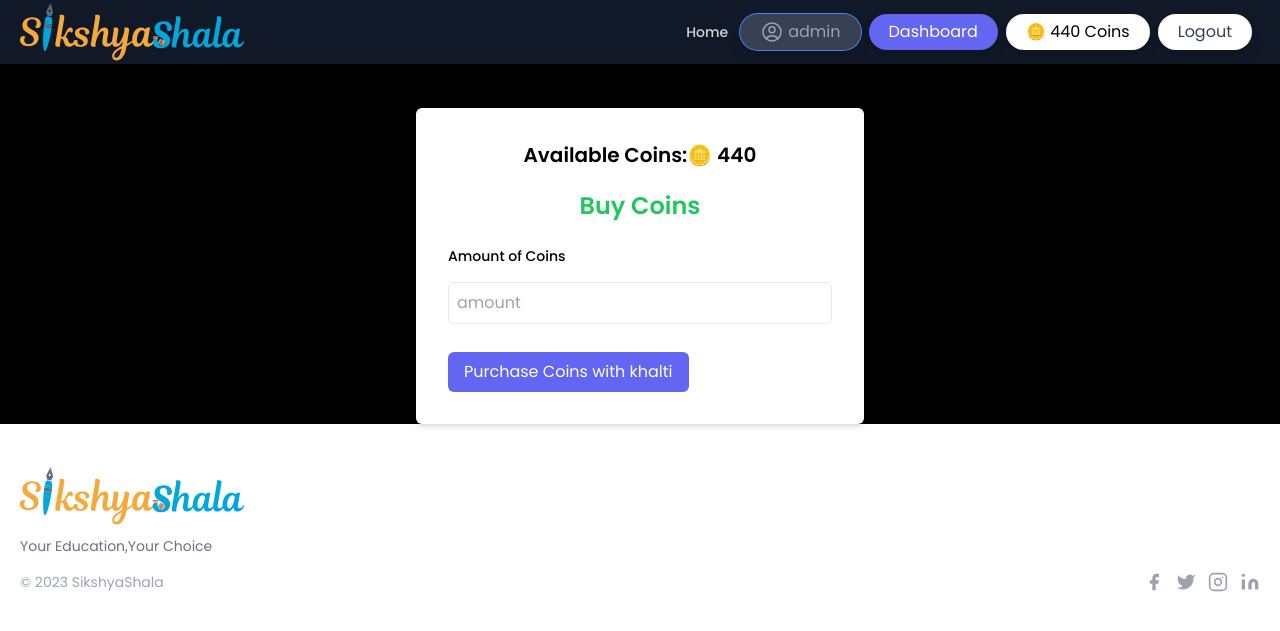
After one commit to aaravcreator/ss_tailwind, a Django app: page /coinStatus in a window 1280 px wide. The commit adds this page. Shown: the top 631 px of the page. Run offline with Django 4.2, Linux system fonts and the light colour scheme; a user stored in the database is signed in; data comes from the database, SQL or seed files in the repository; both versions use the stored data as it was after the commit; style sheets or scripts are compiled from the project's sources; some libraries are stand-ins or nearby versions.

Commit message:
coin feature added

```diff
--- a/cmsapp/admin.py
+++ b/cmsapp/admin.py
@@ -72,3 +72,5 @@ class CustomUserAdmin(UserAdmin):
     search_fields = ("username",)
     ordering = ("username",)
 admin.site.register(User, CustomUserAdmin)
+admin.site.register(UserCourseStatus)
+admin.site.register(UserCoin)
--- a/cmsapp/new_view.py
+++ b/cmsapp/new_view.py
@@ -3,9 +3,11 @@ from .models import *
 def tw_view(request):
     events = Event.objects.all()
     courses = Course.objects.all()
+    usercoin = UserCoin.objects.filter(user = request.user).first()
     context = {
         'events':events,
-        'courses':courses
+        'courses':courses,
+        'usercoin':usercoin
 
 
     }
--- /dev/null
+++ b/cmsapp/templates/cmsapp/buyMoreCoins.html
@@ -0,0 +1,29 @@
+{% extends 'base_tw.html' %}
+{% load static %}
+
+{% block content %}
+<div class="container mx-auto mt-8">
+    <div class="max-w-md mx-auto bg-white p-8 rounded-md shadow-md mt-3">
+        <h1 class="text-center font-bold text-[20px] mb-5">Available Coins:&#129689; {{usercoin.coin_amount}}</h1>
+        <h2 class="text-2xl font-semibold mb-6 text-green-500 text-center">Buy Coins</h2>
+
+        <form action="{%url 'initiate' %}" method="post" class="space-y-4">
+            {% csrf_token %}
+            {%csrf_token%}
+            <input type="hidden" name = "purchase_order_id" value = "{{uuid}}">
+            <input type="hidden" name = "return_url" value = "http://127.0.0.1:8000/verify/" id = "">
+            <div>
+                <label for="coin-amount" class=" mt-5 block text-sm font-medium ">Amount of Coins</label>
+                <input type="number" placeholder="amount" id="coin-amount" name="coin_amount" class="mt-4 p-2 w-full border rounded-md">
+            </div>
+
+
+            <div>
+                <button type="submit" class=" mt-3 bg-indigo-500 text-white px-4 py-2 rounded-md hover:bg-indigo-300">
+                    Purchase Coins with khalti
+                </button>
+            </div>
+        </form>
+    </div>
+</div>
+{% endblock content %}
--- a/cmsapp/templatetags/lock.py
+++ b/cmsapp/templatetags/lock.py
@@ -7,7 +7,7 @@ register = template.Library()
 def is_verified(lesson,user):
     # lesson_ = lessons.objects.filter(slug = lessons)
     slug = lesson.slug
-    print(slug)
+    # print(slug)
     lesson_ = lessons.objects.filter(slug = slug).first()
 
     if lesson_.lesson_number == 1:
--- a/cmsapp/urls.py
+++ b/cmsapp/urls.py
@@ -27,7 +27,11 @@ urlpatterns = [
     path('request/',views.requestproject,name = "requestproject"),
     path('token_send/',views.token_send,name = 'tokensend'),
     path('verify/<auth_token>',views.verify,name = 'verify'),
-    path("seachCourse/",views.liveSearch,name = "liveSearch")
+    path("seachCourse/",views.liveSearch,name = "liveSearch"),
+    path("accessCourse/<str:slug>/",views.accessCourse,name = "accessCourse"),
+    path('coinStatus',views.buycoins,name = "coinStatus"),
+    path('verify/',views.verify,name = "verify"),
+    path('initiate/',views.khalti_request,name = "initiate")
 
 
 ]
--- a/cmsapp/views.py
+++ b/cmsapp/views.py
@@ -13,6 +13,8 @@ from django.core.paginator import Paginator
 from django.http import JsonResponse
 from django.urls import reverse
 from cmsapp.forms import *
+import requests
+import json
 
 # Create your views here.
 def watchlater(request):
@@ -114,60 +116,70 @@ def index(request):
     return render(request,'cmsapp/index_tw.html',{'courses':courses,'categories':categories,'categoryID':int(categoryID),'page':page})
 @login_required(login_url='login')
 def course(request, slug,lesson_slug):
+
     courses = Course.objects.filter(slug = slug).first()
     total = courses.lessons_set.all().count()
     lesson_ = lessons.objects.filter(slug = lesson_slug).first()
-    # print(lesson_.lesson_number)
-    # print(total)
 
-    if lesson_slug:
-        try:
-            lesson = lessons.objects.get(
-                slug=lesson_slug, Course=courses)
-
-        except lessons.DoesNotExist:
-            lesson = None
-    else:
-        lesson = lessons.objects.get(
-                lesson_number=1, Course=courses)
-    tracklesson = Tracklesson.objects.filter(user = request.user,course = courses).first()
-    if tracklesson:
-        tracklesson.user = request.user
-        tracklesson.lesson_slug = lesson_slug
-
-        if tracklesson.lesson_number<lesson_.lesson_number:
-            # print(lesson_.lesson_number)
-            tracklesson.lesson_number = lesson_.lesson_number
+    if courses.ispaid:
+        usercoursestatus = UserCourseStatus.objects.filter(user = request.user,course = courses).first()
 
 
-        # tracklesson.lesson_number =
-        tracklesson.save()
-    elif not tracklesson:
-        tracklesson1 = Tracklesson(user = request.user,course = courses,lesson_slug = lesson_slug,lesson_number = 1)
-        tracklesson1.save()
+        if usercoursestatus and usercoursestatus.can_access ==True:
 
-    if lesson.lesson_number==1:
-        return render(request, 'cmsapp/course.html', {'courses': courses, 'lesson': lesson})
-    elif lesson.lesson_number!=1:
+            if lesson_slug:
+                try:
+                    lesson = lessons.objects.get(
+                        slug=lesson_slug, Course=courses)
 
-        lesson_ = lessons.objects.filter(Course = courses,lesson_number = lesson.lesson_number-1).first()
-        quiz = Quiz.objects.filter(course = courses,lessons = lesson_).first()
-        result = Result.objects.filter(quiz = quiz,user = request.user).first()
-        if result :
-            if result.passed  :
-                return render(request, 'cmsapp/course.html', {'courses': courses, 'lesson': lesson,'result':result.passed})
+                except lessons.DoesNotExist:
+                    lesson = None
+            else:
+                lesson = lessons.objects.get(
+                        lesson_number=1, Course=courses)
+            tracklesson = Tracklesson.objects.filter(user = request.user,course = courses).first()
+            if tracklesson:
+                tracklesson.users = request.user
+                tracklesson.lesson_slug = lesson_slug
+                # print('tracklesson',tracklesson.lesson_number)
+                # print('lesson',lesson_.lesson_number)
 
-            else:
-
-                return redirect(f"/course/{courses.slug}/{lesson_.slug}")
-        elif  lesson.is_locked==False:
-
-            return render(request, 'cmsapp/course.html', {'courses': courses, 'lesson': lesson,})
+                if tracklesson.lesson_number<lesson_.lesson_number:
+                    # print(lesson_.lesson_number)
+                    tracklesson.lesson_number = lesson_.lesson_number
 
 
+                # tracklesson.lesson_number =
+                tracklesson.save()
+            elif not tracklesson:
+                tracklesson1 = Tracklesson(user = request.user,course = courses,lesson_slug = lesson_slug,lesson_number = 1)
+                tracklesson1.save()
+
+            if lesson.lesson_number==1:
+                return render(request, 'cmsapp/course.html', {'courses': courses, 'lesson': lesson})
+            elif lesson.lesson_number!=1:
+
+                lesson_ = lessons.objects.filter(Course = courses,lesson_number = lesson.lesson_number-1).first()
+                print(lesson.lesson_number)
+                quiz = Quiz.objects.filter(course = courses,lessons = lesson_).first()
+                result = Result.objects.filter(quiz = quiz,user = request.user).first()
+                if result:
+                    if result.passed  :
+                        return render(request, 'cmsapp/course.html', {'courses': courses, 'lesson': lesson,'result':result.passed})
+
+                    else:
+
+                        return redirect(f"/course/{courses.slug}/{lesson_.slug}")
+                elif  lesson.is_locked==False:
+
+                    return render(request, 'cmsapp/course.html', {'courses': courses, 'lesson': lesson,})
+
+
+                else:
+
+                    return redirect(f"/course/{courses.slug}/{lesson_.slug}")
         else:
-
-            return redirect(f"/course/{courses.slug}/{lesson_.slug}")
+            return redirect("/")
 
 
 
@@ -445,12 +457,6 @@ def requestproject(request):
     return JsonResponse({})
 
 
-
-
-
-
-
-
 def register(request):
     if not request.user.is_authenticated:
         try:
@@ -547,3 +553,100 @@ def liveSearch(request):
         return JsonResponse({"data":res})
     else:
         return JsonResponse({})
+
+
+
+
+def accessCourse(request,slug):
+
+    usercoin = UserCoin.objects.filter(user = request.user).first()
+    course = Course.objects.filter(slug = slug).first()
+    lesson = course.lessons_set.all().first()
+    coursestatus = UserCourseStatus.objects.filter(user = request.user,course = course).first()
+    if not coursestatus.can_access:
+
+        if request.method == "POST":
+            usercoursestatus = UserCourseStatus.objects.filter(user = request.user,course = course).first()
+
+            if usercoursestatus:
+                usercoin_ = UserCoin.objects.filter(user = request.user).first()
+                usercoin_.coin_amount = usercoin_.coin_amount - course.required_points
+                usercoin_.save()
+
+
+                usercoursestatus.can_access = True
+                usercoursestatus.save()
+                return redirect(reverse('course_lesson' ,kwargs={'slug':slug,'lesson_slug':lesson.slug}))
+
+            else:
+                usercoursestatus_ = UserCourseStatus(user = request.user,course = course,can_access = True)
+                usercoin_ = UserCoin.objects.filter(user = request.user).first()
+                usercoin_.coin_amount = usercoin_.coin_amount - course.required_points
+                usercoin_.save()
+                usercoursestatus_.save()
+                return redirect(reverse('course_lesson' ,kwargs={'slug':slug,'lesson_slug':lesson.slug}))
+
+        else:
+
+            if int(usercoin.coin_amount)<int(course.required_points) :
+                validate = False
+            else:
+                validate = True
+            return render(request,'cmsapp/accessCourseDetail.html',{'validate':validate})
+    else:
+        print()
+        return redirect('/')
+
+
+def buycoins(request):
+    usercoin = UserCoin.objects.filter(user = request.user).first()
+    uuids = uuid.uuid4()
+    return render(request,'cmsapp/buyMoreCoins.html',{'usercoin':usercoin,'uuid':uuids})
+
+
+def khalti_request(request):
+    url = "https://a.khalti.com/api/v2/epayment/initiate/"
+    if request.method == "POST":
+
+        purchase_order_id = request.POST.get('purchase_order_id')
+        coin_amount = request.POST.get('coin_amount')
+        return_url = request.POST.get('return_url')
+
+        amount = int(coin_amount)*100
+        print(return_url)
+        print(purchase_order_id)
+        print(amount)
+
+
+        payload = json.dumps({
+            "return_url": return_url,
+            "website_url": "http://127.0.0.1:8000/",
+            "amount": amount,
+            "purchase_order_id": purchase_order_id,
+            "purchase_order_name": "test",
+            "customer_info": {
+            "name": "bisesh adhikari",
+            "email": "adhikari1590@gmail.com",
+            "phone": "9800000001"
+            }
+        })
+        headers = {
+            'Authorization': 'key 55dbe8ff588b4434adb16309045db658',
+            'Content-Type': 'application/json',
+        }
+
+        response = requests.request("POST", url, headers=headers, data=payload)
+        new_res = json.loads(response.text)
+
+        return redirect(new_res['payment_url'])
+
+
+def verify(request):
+    paisa_amount = request.GET.get('amount')
+    coin_amount = int(paisa_amount)/100
+    usercoin = UserCoin.objects.filter(user = request.user).first()
+    usercoin.coin_amount = usercoin.coin_amount + coin_amount
+    usercoin.save()
+
+
+    return redirect('home')
--- a/templates/base_tw.html
+++ b/templates/base_tw.html
@@ -22,7 +22,7 @@
 
 
 
-    <div class="">
+    <div class="flex flex-col  bg-black  ">
 
 
         {% block content %}
@@ -30,7 +30,7 @@
 
         {% endblock content %}
     </div>
-    <footer class="text-gray-400 body-font mt-[150px]">
+    <footer class="text-gray-400 body-font mt-auto">
         <div
             class="container px-5 mt-10 mx-auto flex md:items-center lg:items-start md:flex-row md:flex-nowrap flex-wrap flex-col">
             <div class="w-64 flex-shrink-0 md:mx-0 mx-auto text-center md:text-left"><a
--- a/templates/footer.html
+++ b/templates/footer.html
@@ -1,4 +1,4 @@
-<footer class="bg-dark text-light p-4">
+<footer class="bg-dark mt-auto  text-light p-4 relative">
     <div class="container">
 
         <div class="text-center">
--- a/templates/tw_nav.html
+++ b/templates/tw_nav.html
@@ -36,15 +36,18 @@
                         <!-- <button class="px-5 py-1 shadow-lg hover:scale-105 text-white rounded-full ring-1 ring-white">Signup</button> -->
 
                         {% else %}
-                        <div    class="flex items-center justify-center px-5 py-1 shadow-lg hover:scale-105 mr-2 bg-gray-700 ring-1 ring-blue-500 text-gray-400 rounded-full" >
+                        <div    class="flex items-center cursor-pointer justify-center px-5 py-1 shadow-lg hover:scale-105 mr-2 bg-gray-700 ring-1 ring-blue-500 text-gray-400 rounded-full" >
                             <svg xmlns="http://www.w3.org/2000/svg" fill="none" viewBox="0 0 24 24" stroke-width="1.5" stroke="currentColor" class="w-6 h-6 text-gray-400 mr-1">
                                 <path stroke-linecap="round" stroke-linejoin="round" d="M17.982 18.725A7.488 7.488 0 0012 15.75a7.488 7.488 0 00-5.982 2.975m11.963 0a9 9 0 10-11.963 0m11.963 0A8.966 8.966 0 0112 21a8.966 8.966 0 01-5.982-2.275M15 9.75a3 3 0 11-6 0 3 3 0 016 0z" />
                             </svg>
                                 {{request.user.username}}
                         </div>
-                        <a class="px-5 py-1 shadow-lg hover:scale-105 mr-2 bg-white text-gray-700 rounded-full" href="{%url 'logout'%}">Logout</a>
-                        <a class="px-5 py-1 shadow-lg hover:scale-105 mr-2 bg-indigo-500 text-white rounded-full" href="{%url 'dashboard:dashboard_index'%}">Dashboard</a>
+                        <a class="px-5 flex justify-center items-center py-1 shadow-lg hover:scale-105 mr-2 bg-indigo-500 text-white rounded-full" href="{%url 'dashboard:dashboard_index'%}">Dashboard</a>
+                        <div class="px-5 cursor-pointer flex flex-col justify-center items-center shadow-lg hover:scale-105 mr-2 bg-white text-black rounded-full" >
+                            <a href = "{%url 'coinStatus'%}">&#129689; {{usercoin.coin_amount}} Coins</a>
 
+                        </div>
+                        <a class="px-5  flex justify-center items-center py-1 shadow-lg hover:scale-105 mr-2 bg-white text-gray-700 rounded-full" href="{%url 'logout'%}">Logout</a>
                         {% endif %}
 
                         </div>
```
Also changed, not shown: cmsapp/models.py (+18 -0 lines), cmsapp/templates/cmsapp/accessCourseDetail.html (added, +38 -0 lines), cmsapp/templates/cmsapp/index_tw.html (+8 -12 lines), cmsapp/templatetags/course_status.py (added, +19 -0 lines), cmsapp/migrations/0010_course_ispaid_course_required_points.py (added), cmsapp/migrations/0011_usercoursestatus.py (added), cmsapp/migrations/0012_usercoin.py (added), db.sqlite3, media/img/WhatsApp_Image_2023-12-16_at_6.39.20_PM.jpeg (added), media/img/WhatsApp_Image_2023-12-16_at_6.39.20_PM_rRZRMGp.jpeg (added), 1 other file.
